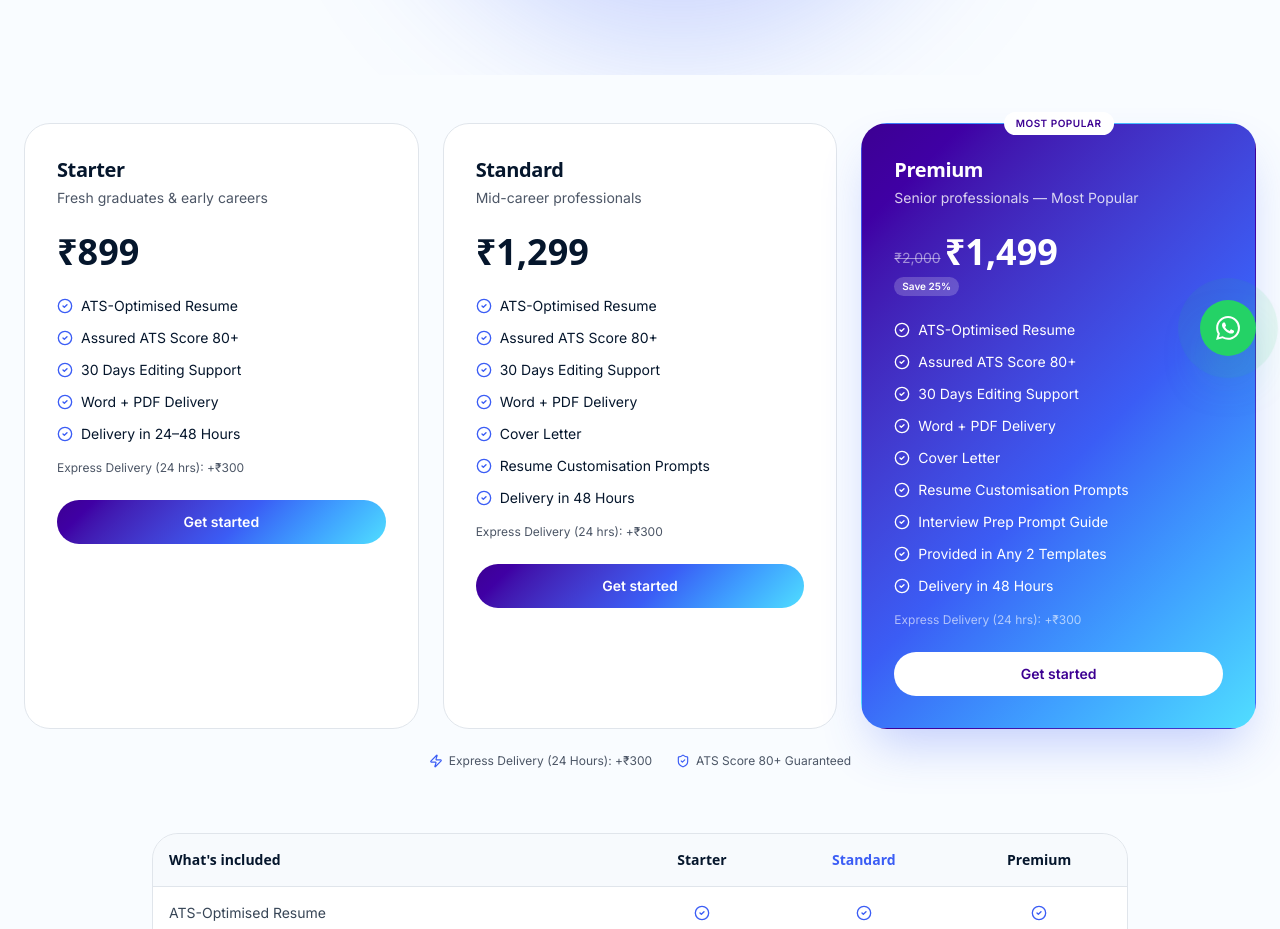
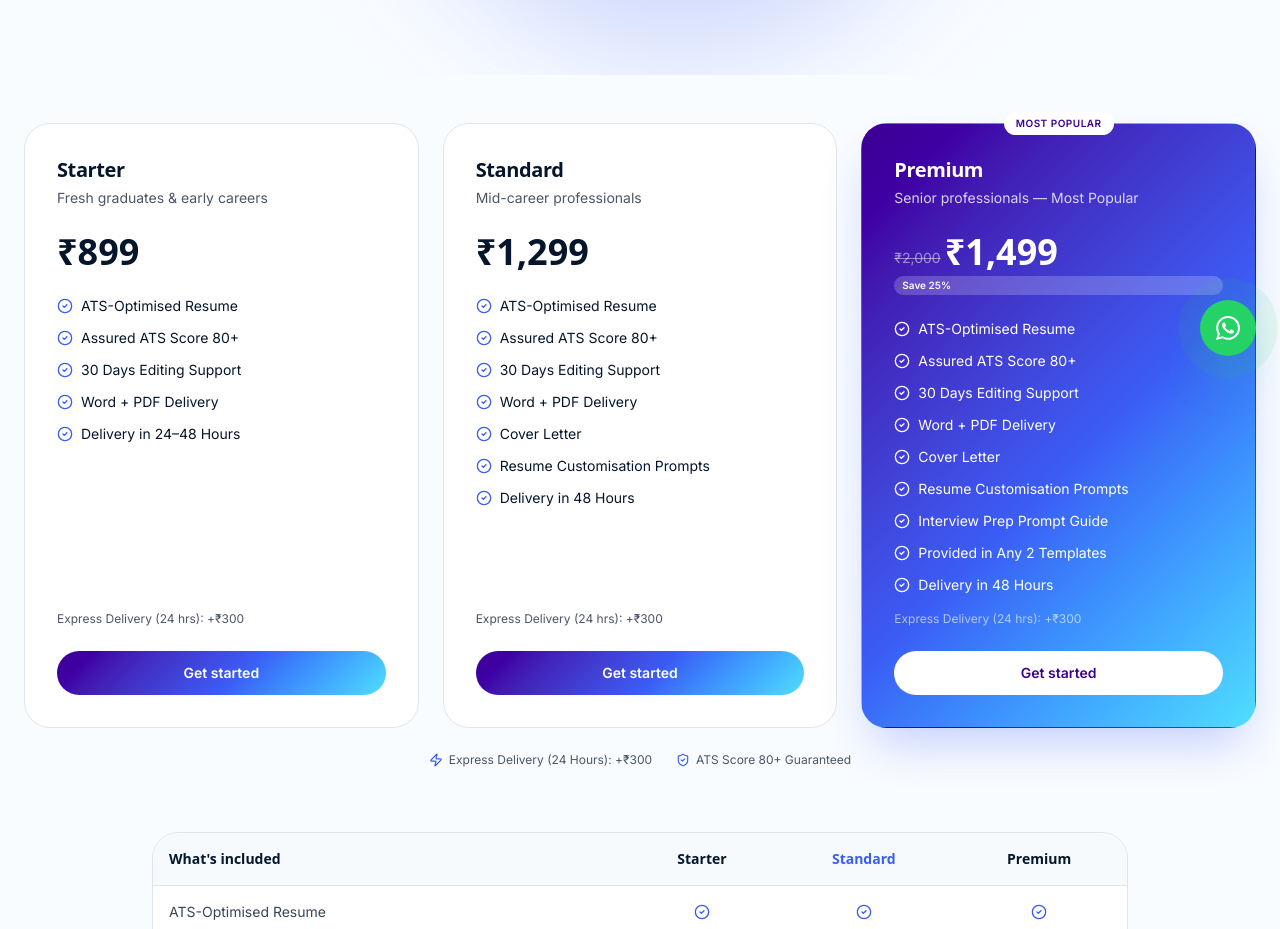
Before and after one commit to udaya-krishnan/prolance-resume, a React (Vite) app: page /pricing in a window 1280 px wide. Shown: the part 420-1349 px from the top of the page. Built offline with nearby package versions, Linux system fonts and the light colour scheme.

Commit message:
final edit completed

```diff
--- a/src/pages/pricing.tsx
+++ b/src/pages/pricing.tsx
@@ -193,7 +193,7 @@ export default function Pricing() {
                   {pricing.map((p) => (
                     <div
                       key={p.name}
-                      className={`reveal relative rounded-3xl border p-8 transition hover:-translate-y-1 ${
+                      className={`reveal relative flex flex-col rounded-3xl border p-8 transition hover:-translate-y-1 ${
                         p.popular
                           ? "border-transparent gradient-brand text-white shadow-2xl shadow-[color:var(--brand)]/30"
                           : "border-border bg-white"
@@ -220,7 +220,7 @@ export default function Pricing() {
                           {p.savingLabel}
                         </span>
                       )}
-                      <ul className="mt-6 space-y-3">
+                      <ul className="mt-6 flex-1 space-y-3">
                         {p.features.map((f) => (
                           <li key={f} className="flex items-start gap-2 text-sm">
                             <CheckCircle2
```
